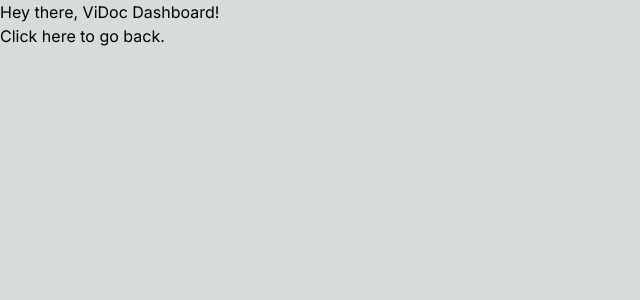
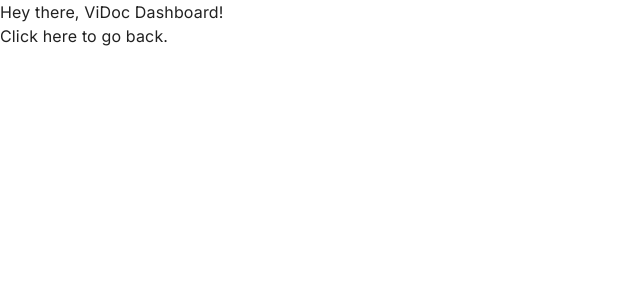
Before and after one commit to nndpznn/viDoc, a Next.js app: page /dashboard in a window 1280 px wide. Shown: the top 300 px of the page, without its empty margins (0-640 px from the left). Built offline with nearby package versions, Linux system fonts and the light colour scheme.

Commit message:
Google Auth should be ready, just waiting on origin URLs

```diff
--- a/src/app/layout.tsx
+++ b/src/app/layout.tsx
@@ -1,22 +1,27 @@
-import type { Metadata } from "next";
-import { Inter } from "next/font/google";
-import "./globals.css";
+import type { Metadata } from 'next'
+import { Inter } from 'next/font/google'
+import './globals.css'
+import { CssBaseline } from '@mui/material'
+import { Providers } from '@/contexts/Providers'
 
-const inter = Inter({ subsets: ["latin"] });
+const inter = Inter({ subsets: ['latin'] })
 
 export const metadata: Metadata = {
-  title: "Create Next App",
-  description: "Generated by create next app",
-};
+  title: 'Create Next App',
+  description: 'Generated by create next app',
+}
 
 export default function RootLayout({
   children,
 }: Readonly<{
-  children: React.ReactNode;
+  children: React.ReactNode
 }>) {
   return (
     <html lang="en">
-      <body className={inter.className}>{children}</body>
+      <body className={inter.className}>
+        <CssBaseline />
+        <Providers>{children}</Providers>
+      </body>
     </html>
-  );
+  )
 }
--- a/src/app/page.tsx
+++ b/src/app/page.tsx
@@ -96,8 +96,8 @@
     >
       <Box sx={classes.logoContainer}>
         <Image
-          src="/images/codequest_logo_LION_green_copilot.png"
-          alt="LMU Logo"
+          src="/images/your_app_logo_image.png"
+          alt="Your App Logo Alt Text"
           layout="responsive"
           width="783"
           height="899"
--- /dev/null
+++ b/src/contexts/Providers.tsx
@@ -0,0 +1,9 @@
+'use client'
+
+import { GoogleOAuthProvider } from '@react-oauth/google'
+
+export function Providers({ children }: { children: React.ReactNode }) {
+  if (!process.env.NEXT_PUBLIC_GOOGLE_CLIENT_ID) throw new Error('Missing NEXT_PUBLIC_GOOGLE_CLIENT_ID')
+
+  return <GoogleOAuthProvider clientId={process.env.NEXT_PUBLIC_GOOGLE_CLIENT_ID}>{children}</GoogleOAuthProvider>
+}
```
Also changed, not shown: 1 other file (tests, documents, lock files or other folders).
